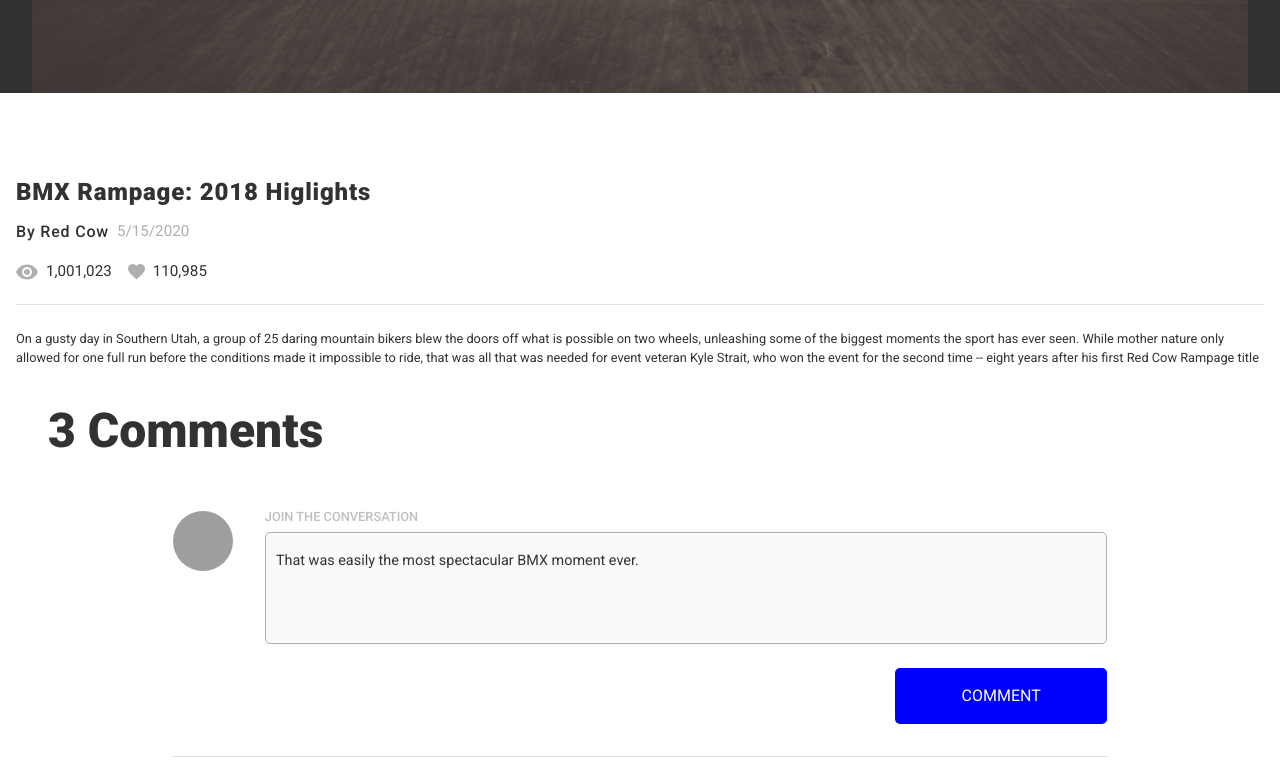
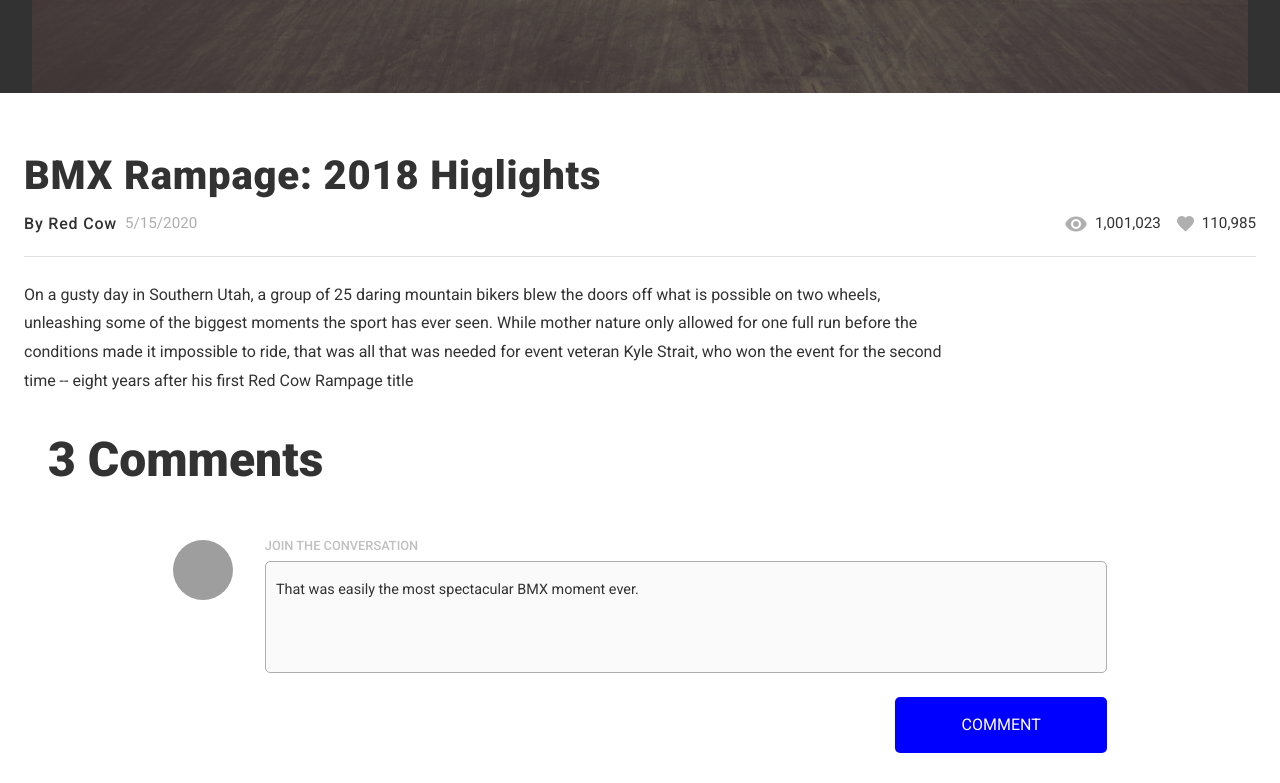
Before and after one commit to ramsers/raheim-bailey-viewflix, a React (Create React App) app in the folder sprint-1/: page / in a window 1280 px wide. Shown: the part 674-1457 px from the top of the page. Built offline with nearby package versions, Linux system fonts and the light colour scheme; grey boxes are pictures that could not be loaded.

Commit message:
add Hero and main video tablet styles

```diff
--- a/sprint-1/src/Components/MainVidContent/MainVidContent.js
+++ b/sprint-1/src/Components/MainVidContent/MainVidContent.js
@@ -9,11 +9,12 @@ function MainVidContent(props) {
         <div className="main-vid">
             <section className="main-vid__hero">
                 <div className="main-vid__hero-ctn">
-                    <img src={props.mainContent.image} alt="" className="main-vid__hero-img"/>
+                    <img src={props.mainContent.image} alt="Two BMX Bikers on down slope" className="main-vid__hero-img"/>
                 </div>
             </section>
             <div className="main-vid__info">
                 <h1 className="main-vid__header">{props.mainContent.title}</h1>
+                <div className="main-vid__info-ctn">
                     <aside className="main-vid__poster-info">
                         <span className="main-vid__author">{props.mainContent.channel}</span>
                         <span className="main-vid__date">{props.mainContent.timestamp}</span>
@@ -24,6 +25,7 @@ function MainVidContent(props) {
                         <img src={likes} alt="" className="main-vid__likes-icon"/>
                         <span className="main-vid__likes">{props.mainContent.likes}</span>
                     </aside>
+                </div>
                 <hr className="main-vid__split"/>
                 <p className="main-vid__desc">{props.mainContent.description}</p>
             </div>
--- a/sprint-1/src/Components/MainVidContent/MainVidContent.scss
+++ b/sprint-1/src/Components/MainVidContent/MainVidContent.scss
@@ -8,6 +8,9 @@
         margin-top: 1rem;
         height: 57vw;
         margin-bottom: 1.5rem;
+        @include tablet {
+            margin-bottom: .5rem;
+        }
     }
     &__hero-ctn {
         height: 100%;
@@ -26,6 +29,9 @@
     }
     &__info {
         padding: 0 1rem 0 1rem;
+        @include tablet {
+            padding: 0 1.5rem 0 1.5rem;
+        }
     }
     &__header{
         font-size: 1.5rem;
@@ -33,6 +39,17 @@
         padding-bottom: 1rem;
         line-height: 2rem;
         letter-spacing: .05rem;
+        @include tablet {
+            font-size: 2.5rem;
+            padding-bottom: 1.5rem;
+        }
+    }
+    &__info-ctn{
+        @include tablet {
+            display: flex;
+            flex-direction: row;
+            justify-content: space-between;
+        }
     }
     &__poster-info {
         padding-bottom: 1.5rem;
@@ -80,6 +97,11 @@
         line-height: 1.2rem;
         text-align: left;
         color: #323232;
+        @include tablet {
+            font-size: 1rem;
+            line-height: 1.8rem;
+            width: 76%;
+        }
     }
 
 }
```
Lines whose indentation alone changed are shown as unchanged.
